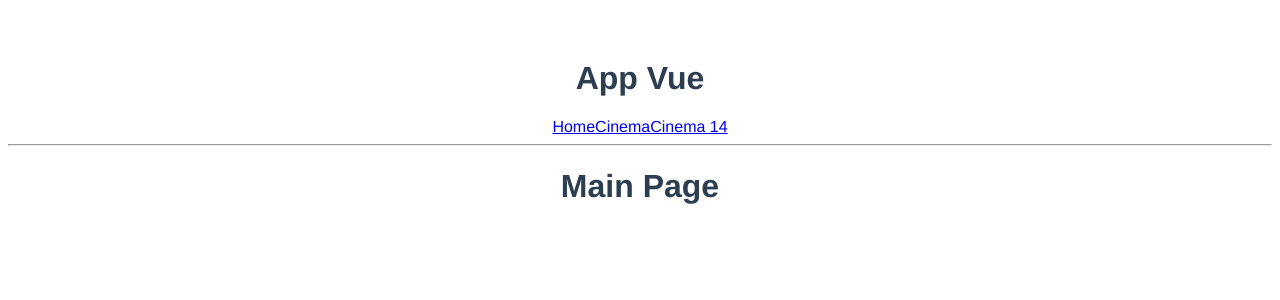
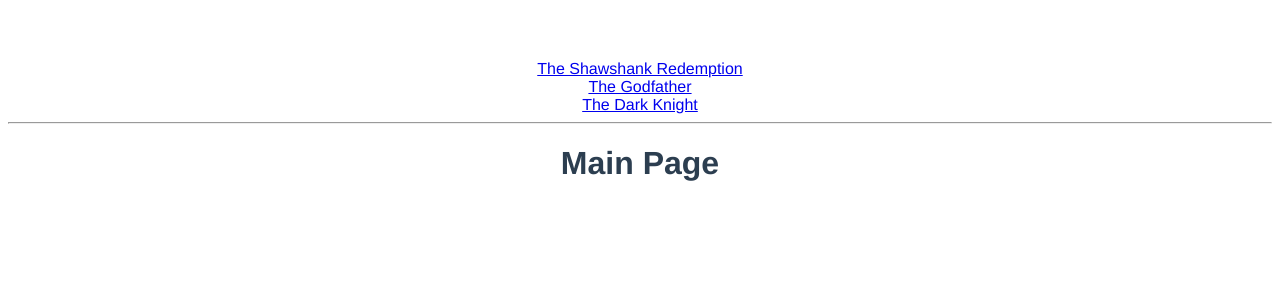
Before and after one commit to alpsenell/cinema, a Vue app: page / in a window 1280 px wide. Shown: the top 300 px of the page. Built offline with nearby package versions, Linux system fonts and the light colour scheme.

Commit message:
Try to add webpack config & create dynamic routing from json

```diff
--- a/package.json
+++ b/package.json
@@ -21,6 +21,8 @@
     "babel-eslint": "^10.0.3",
     "eslint": "^5.16.0",
     "eslint-plugin-vue": "^5.0.0",
+    "node-sass": "^4.13.0",
+    "sass-loader": "^8.0.0",
     "vue-template-compiler": "^2.6.10"
   },
   "eslintConfig": {
--- a/src/App.vue
+++ b/src/App.vue
@@ -1,22 +1,32 @@
 <template>
   <div id="app">
-    <h1>App Vue</h1>
-    <router-link to="/">Home</router-link>
-    <router-link to="/cinema/10">Cinema</router-link>
-    <router-link to="/cinema/14">Cinema 14</router-link>
+    <div class="category-list" v-for="movie in movies" v-bind:key="movie.id">
+      <router-link :to="movie.id" class="dropdown-item">{{ movie.originalTitle }}</router-link>
+    </div>
     <hr>
     <router-view></router-view>
   </div>
 </template>
 
 <script>
+  import axios from 'axios';
 
-export default {
-  name: 'app'
-}
+  export default {
+    name: 'app',
+    data() {
+      return {
+        movies: []
+      }
+    },
+    beforeCreate() {
+      axios.get('data/movielist.json').then((response) => {
+        this.movies = response.data;
+      });
+    }
+  }
 </script>
 
-<style>
+<style scoped>
 #app {
   font-family: 'Avenir', Helvetica, Arial, sans-serif;
   -webkit-font-smoothing: antialiased;
--- /dev/null
+++ b/webpack.config.js
@@ -0,0 +1,19 @@
+module.exports = {
+    module: {
+        rules: [
+            // ... other rules omitted
+
+            // this will apply to both plain `.scss` files
+            // AND `<style lang="scss">` blocks in `.vue` files
+            {
+                test: /\.scss$/,
+                use: [
+                    'vue-style-loader',
+                    'css-loader',
+                    'sass-loader'
+                ]
+            }
+        ]
+    },
+    // plugin omitted
+}
```
Also changed, not shown: public/data/0001.json (renamed from data/0001.json), public/data/0002.json (renamed from data/0002.json), public/data/0003.json (renamed from data/0003.json), public/data/movielist.json (renamed from data/movielist.json), 1 other file (tests, documents, lock files or other folders).
